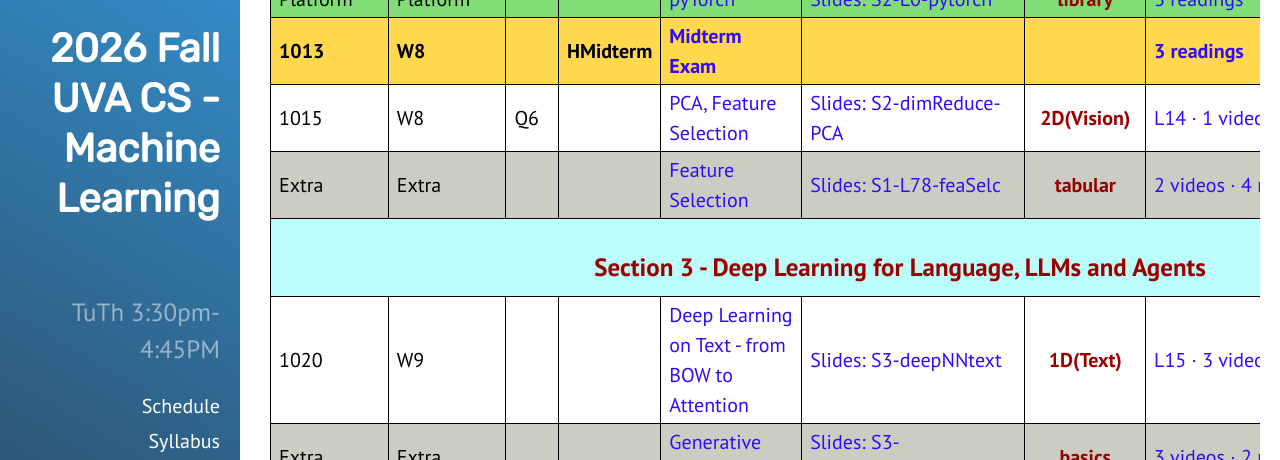
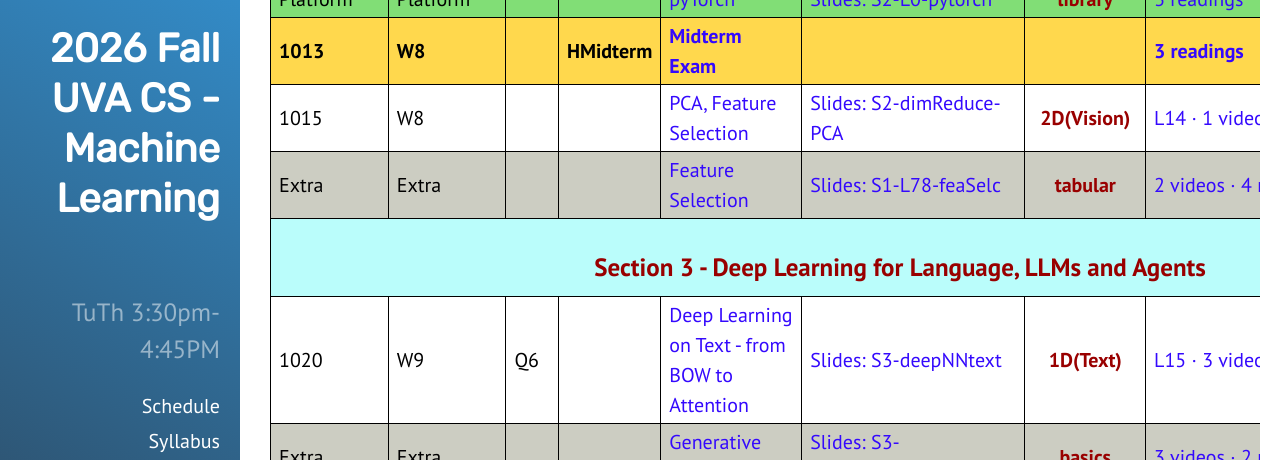
Before and after one commit to qiyanjun/2026Fall-UVA-CS-MachineLearningDeep, a Jekyll site: the page built from index.html, in a window 1280 px wide and 900 px high, scrolled down 2501 px. Shown: the part 155-615 px from the top of the window. Built offline with Jekyll 4.4.1, drawn with Linux system fonts in a browser that asks for light colours.

Commit message:
Update index.html

```diff
--- a/index.html
+++ b/index.html
@@ -71,7 +71,7 @@
 
 {% assign dweeks = "|W1|W1|W2|W2|W3|W3|W4|W4|W5|W5|W6|W6|W7|W8|W8|W9|W9|W10|W10|W11|W12|W12|W13|W13|W14|W15| W15| W16 " | split: "|" %}
 
-{% assign Qdates = "||Q0||Q1||Q2||Q3|Q13|Q4||Q5|Q14||Q6||Q7||Q8|Q9||Q10||Q11|||Q12|" | split: "|" %}
+{% assign Qdates = "||Q0||Q1||Q2||Q3|Q13|Q4||Q5|Q14|||Q6|Q7||Q8|Q9||Q10||Q11|||Q12|" | split: "|" %}
 
 {% assign HWdates = "||||||||HW1||||HW2||HMidterm||||HW3|||HW4||||HW5|||HFinal" | split: "|" %}
 
```
